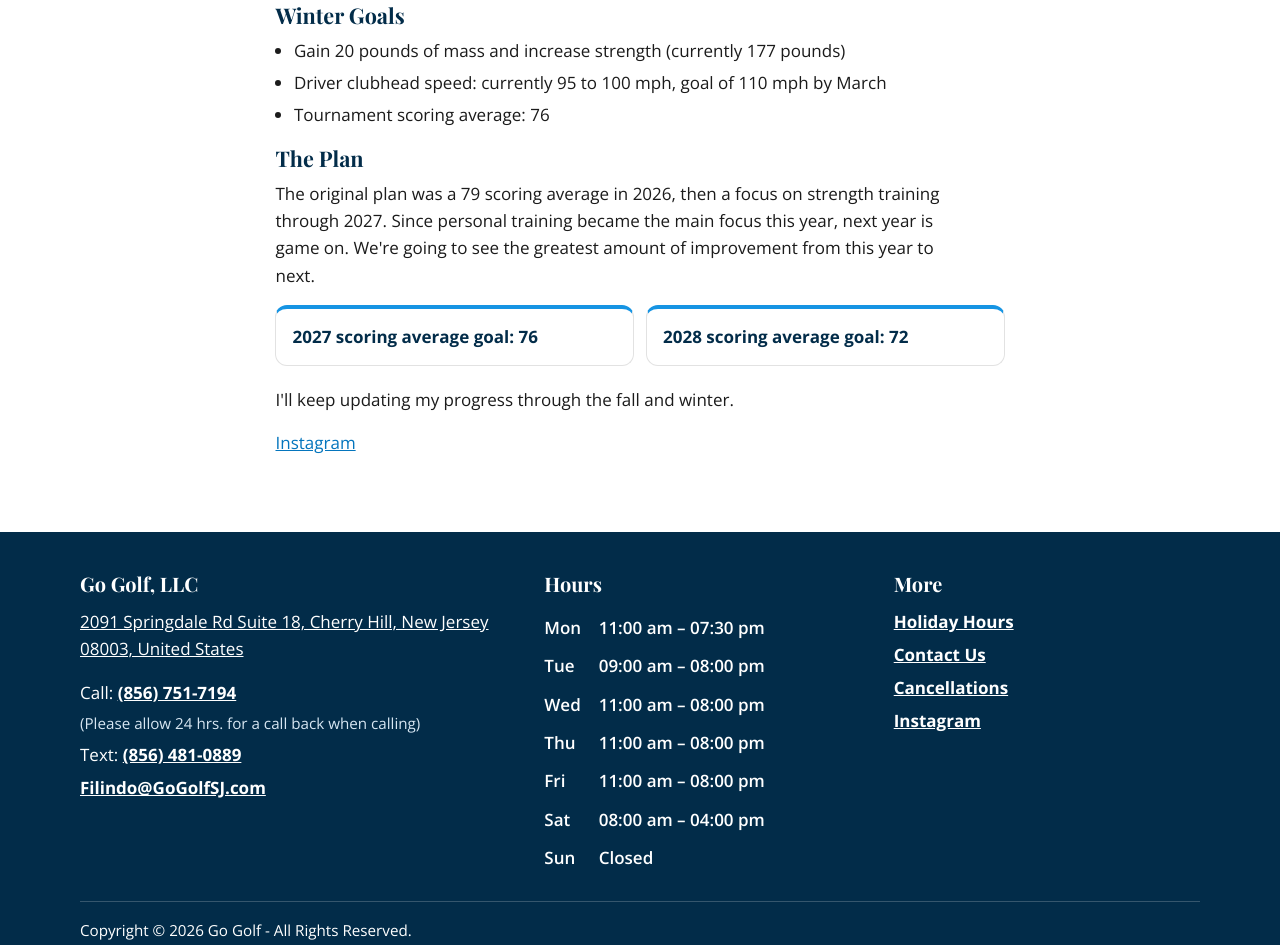
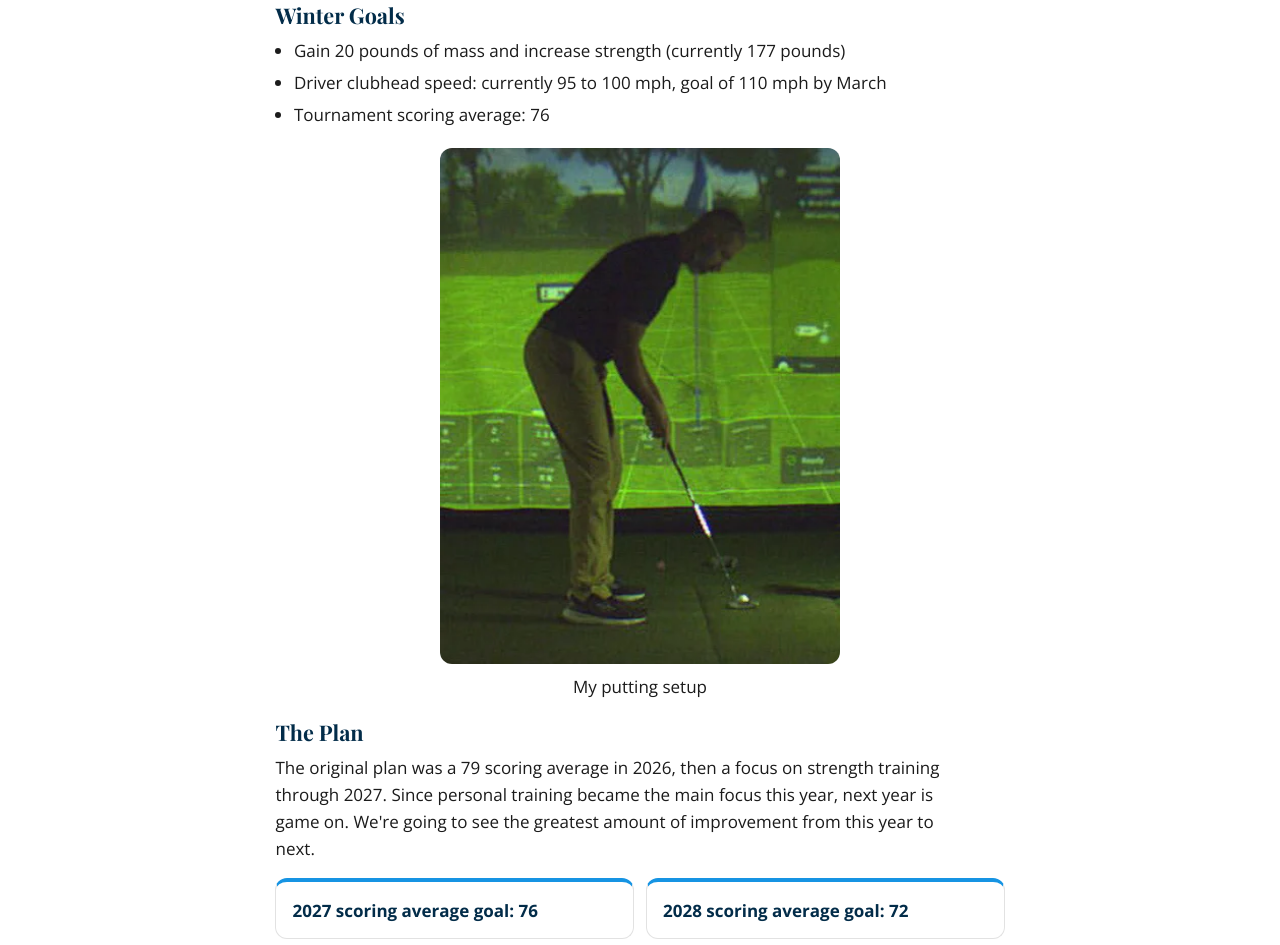
Before and after one commit to GoGolfLLC/Gogolf-website, a plain HTML site: page 2029-pga-championship/index.html in a window 1280 px wide. Shown: the part 1826-2771 px from the top of the page. Drawn offline with Linux system fonts and the light colour scheme.

Commit message:
Add the putting setup photo to the PGA page. (#17)
The photo sits after Winter Goals and before The Plan, with the owner's caption.

Co-authored-by: Cursor Agent <cursoragent@cursor.com>
Co-authored-by: GoGolfLLC <GoGolfLLC@users.noreply.github.com>

```diff
--- a/2029-pga-championship/index.html
+++ b/2029-pga-championship/index.html
@@ -117,6 +117,10 @@
             <li>Driver clubhead speed: currently 95 to 100 mph, goal of 110 mph by March</li>
             <li>Tournament scoring average: 76</li>
           </ul>
+          <figure class="putting-photo">
+            <img src="/images/pga/putting-setup.webp" alt="Filindo Colace at address over a putt on the indoor simulator at Go Golf." width="393" height="507" loading="lazy">
+            <figcaption>My putting setup</figcaption>
+          </figure>
           <h3>The Plan</h3>
           <p>The original plan was a 79 scoring average in 2026, then a focus on strength training through 2027. Since personal training became the main focus this year, next year is game on. We're going to see the greatest amount of improvement from this year to next.</p>
           <div class="goal-grid">
--- a/css/styles.css
+++ b/css/styles.css
@@ -1110,6 +1110,24 @@ button.btn:disabled {
   margin-top: 1.15rem;
 }
 
+.putting-photo {
+  margin: 1.25rem auto;
+  max-width: 400px;
+  width: 100%;
+}
+
+.putting-photo img {
+  display: block;
+  width: 100%;
+  height: auto;
+  border-radius: 12px;
+}
+
+.putting-photo figcaption {
+  margin-top: 0.55rem;
+  text-align: center;
+}
+
 .goal-grid {
   display: grid;
   gap: 0.75rem;
```
Also changed, not shown: images/pga/putting-setup.webp (added).
